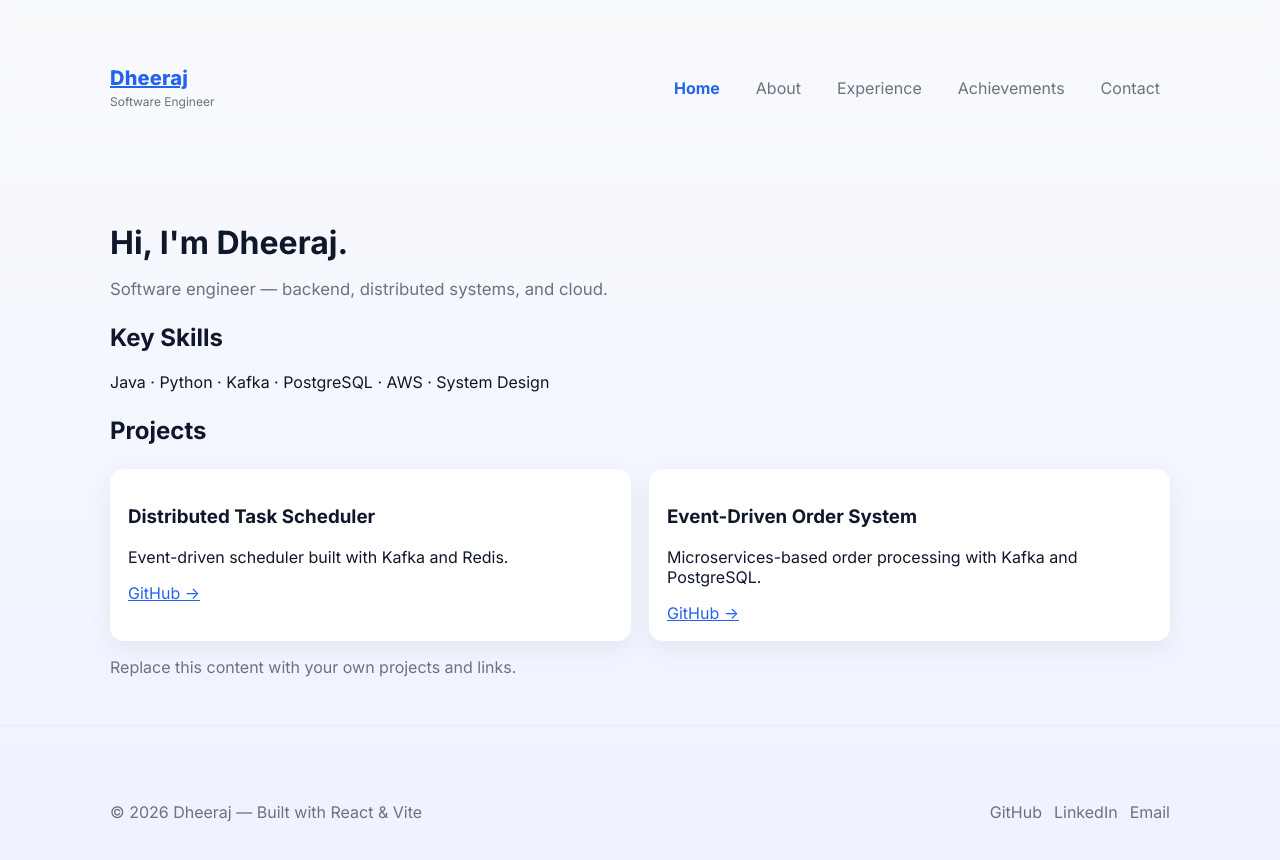
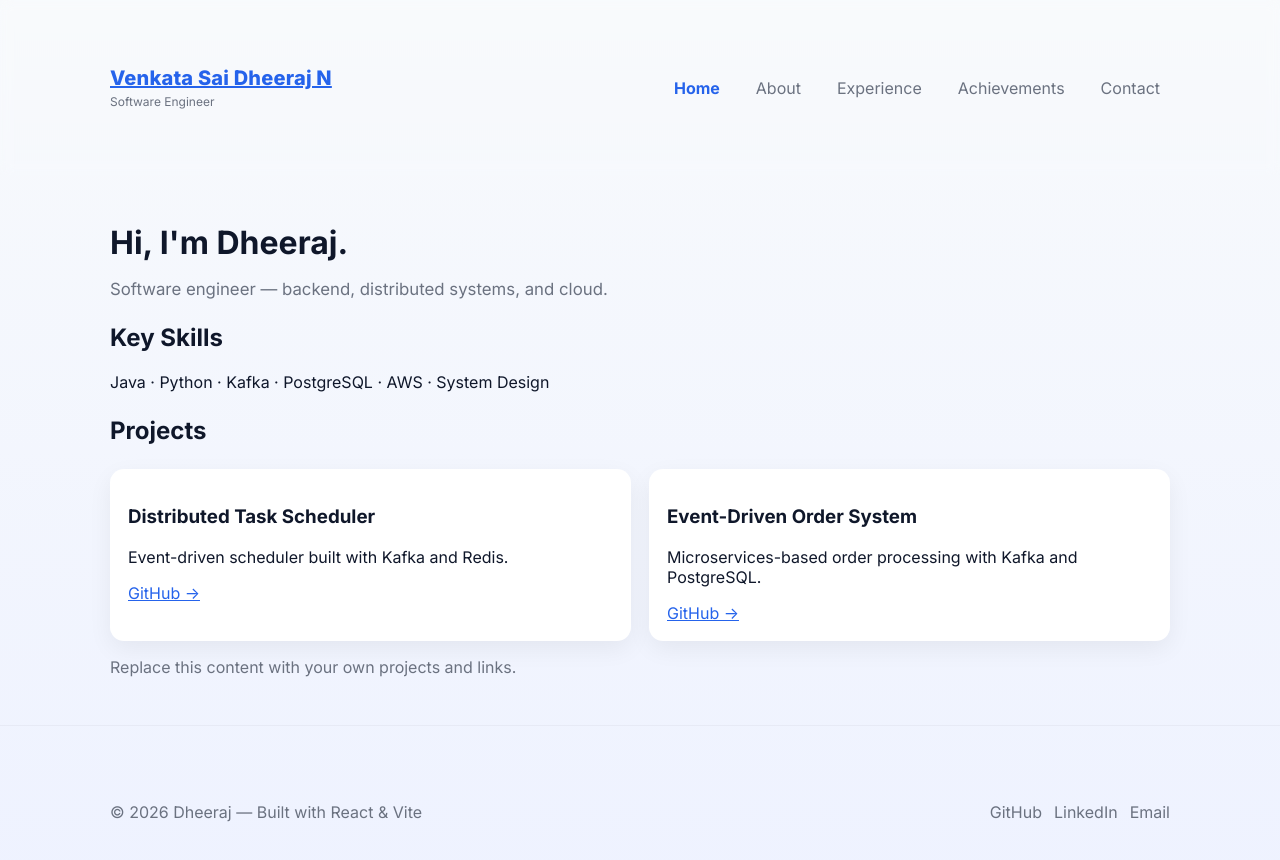
Before and after one commit to saidheerajnvs29/saidheerajnvs29.github.io, a React (Vite) app: page / in a window 1280 px wide. Shown: the top 860 px of the page. Built offline with nearby package versions, Linux system fonts and the light colour scheme.

Commit message:
Update NavBar.jsx

```diff
--- a/src/components/NavBar.jsx
+++ b/src/components/NavBar.jsx
@@ -14,7 +14,7 @@
     <header className="nav">
       <div className="nav-inner container">
         <div>
-          <Link to="/" className="brand">Dheeraj</Link>
+          <Link to="/" className="brand">Venkata Sai Dheeraj N</Link>
           <div className="muted" style={{fontSize:12, marginTop:4}}>Software Engineer</div>
         </div>
         <nav>
```
